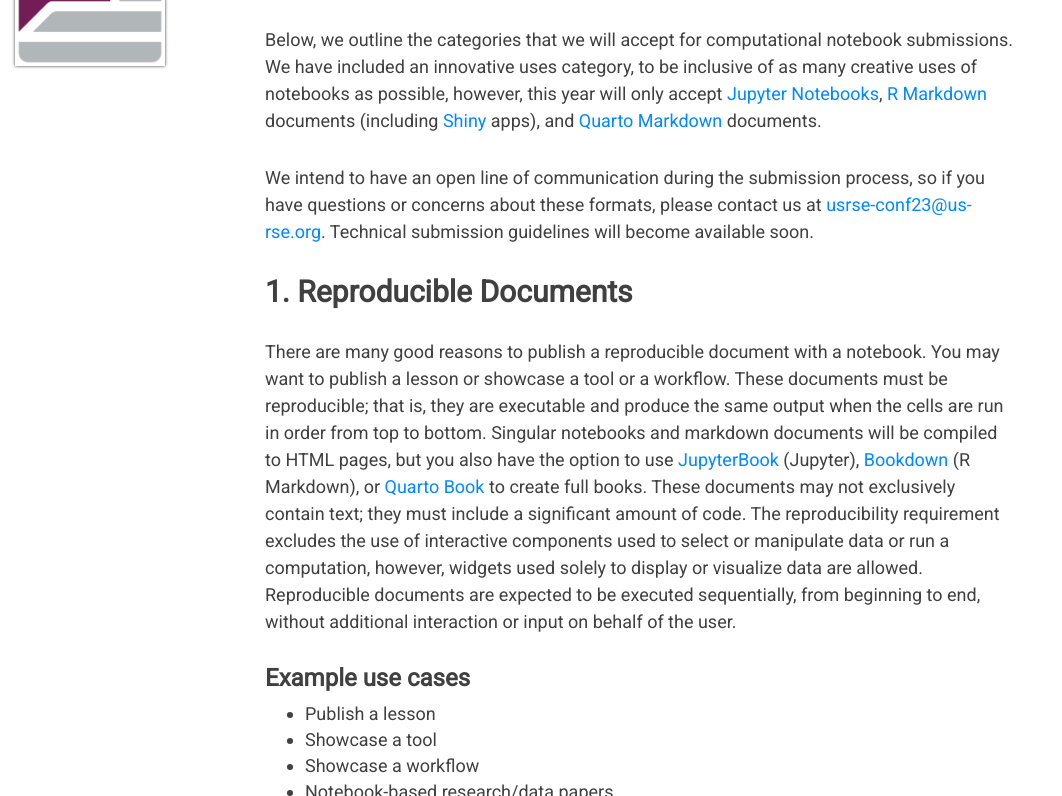
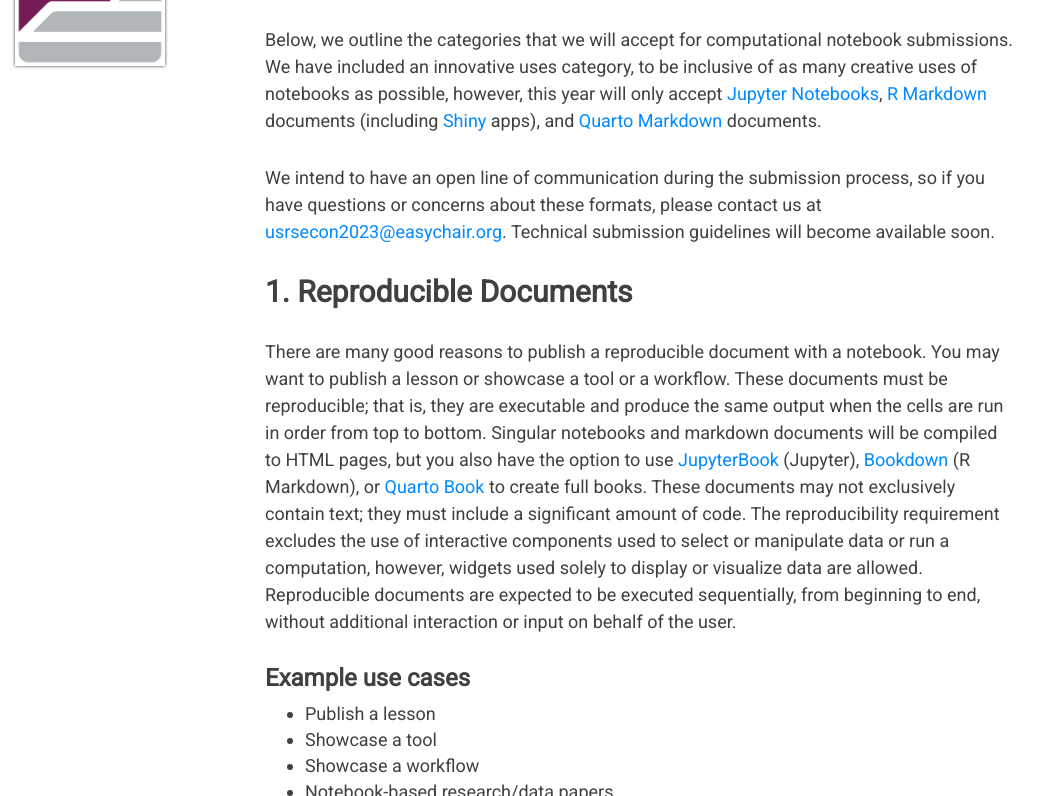
Before and after one commit to USRSE/usrse23, a Jekyll site: the page built from pages/notebook-submissions.md, in a window 1280 px wide and 900 px high, cut to the strip 104-900 px from the top of the window. Shown: the whole strip, without its empty margins (0-1062 px from the left). Built offline with Jekyll 4.4.1, drawn with Linux system fonts in a browser that asks for light colours; nearby versions of some CDN libraries.

Commit message:
Correct email link

```diff
--- a/pages/notebook-submissions.md
+++ b/pages/notebook-submissions.md
@@ -7,7 +7,7 @@
 Below, we outline the categories that we will accept for computational notebook submissions.
 We have included an innovative uses category, to be inclusive of as many creative uses of notebooks as possible, however, this year will only accept [Jupyter Notebooks](https://jupyter.org/), [R Markdown](https://rmarkdown.rstudio.com/) documents (including [Shiny](https://shiny.rstudio.com/) apps), and [Quarto Markdown](https://quarto.org/docs/authoring/markdown-basics.html) documents.
 
-We intend to have an open line of communication during the submission process, so if you have questions or concerns about these formats, please contact us at [usrse-conf23@us-rse.org](mailto:usrse-conf23@us-rse.org).
+We intend to have an open line of communication during the submission process, so if you have questions or concerns about these formats, please contact us at [usrsecon2023@easychair.org](mailto:usrsecon2023@easychair.org).
 Technical submission guidelines will become available soon.
 
 ## 1. Reproducible Documents
```
